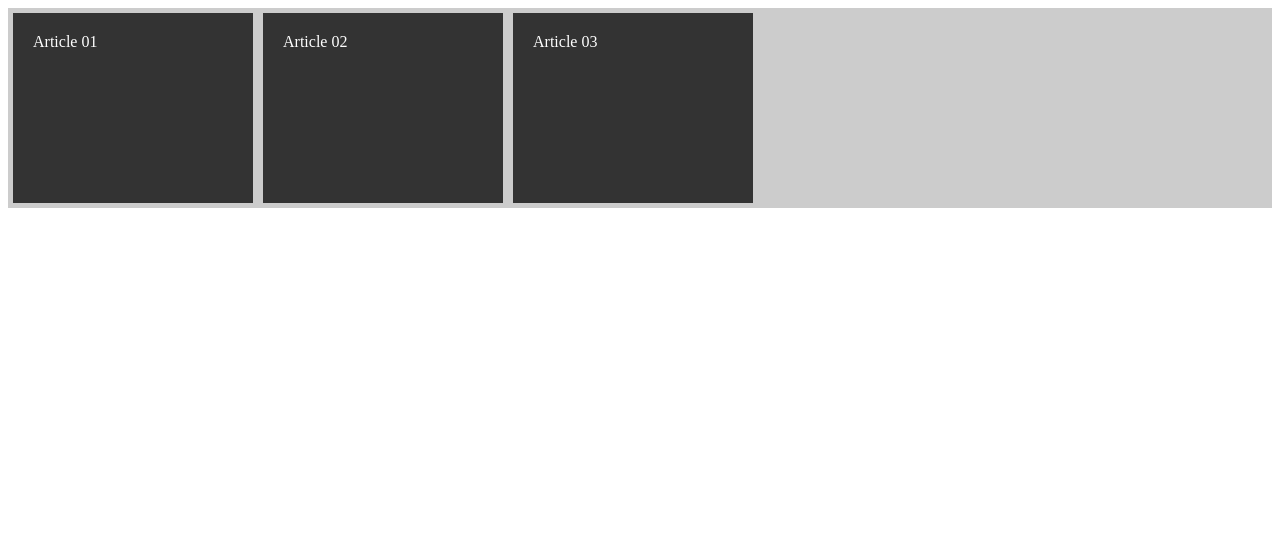
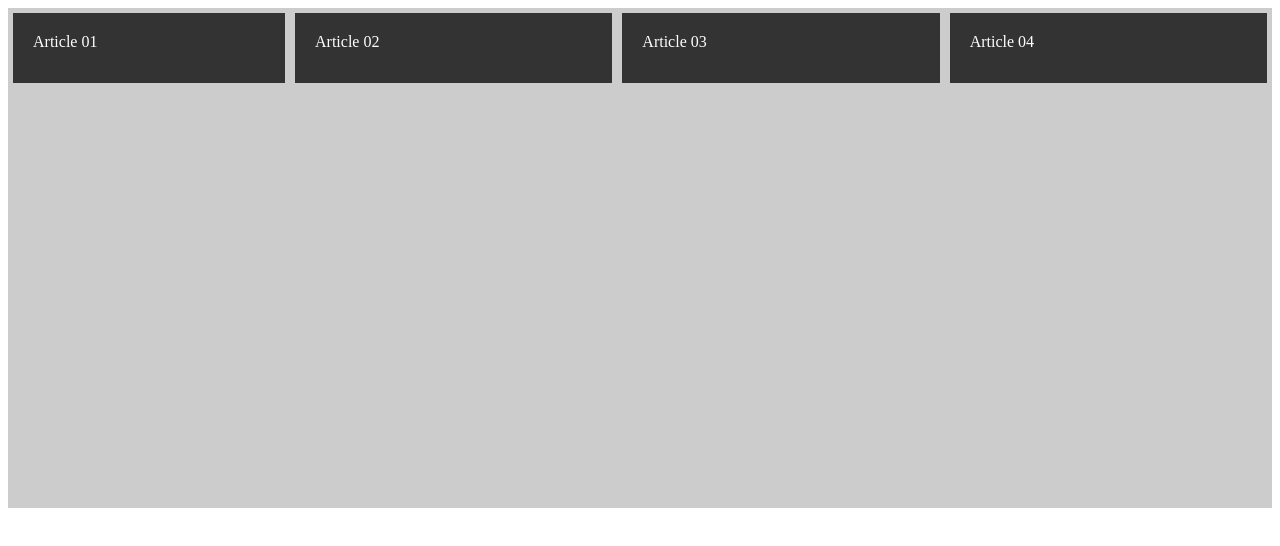
Before and after one commit to pfabricio555/Hotel-Paraiso, a plain HTML site: page index.html in a window 1280 px wide. Drawn offline with Linux system fonts and the light colour scheme.

Commit message:
entendendo flex itens

```diff
--- a/css/style,.css
+++ b/css/style,.css
@@ -1,13 +1,13 @@
 .container{
     background-color: #ccc;
-    height: 200px;
+    height: 500px;
 
     display: flex; /* Propriedade para começar a trabalhar com flexbox */
 
     flex-direction:row;
     /*Column | column-reverse | row-reverse*/
 
-    flex-wrap: wrap;
+    flex-wrap: nowrap;
     /*warp | wrap-reverse */
 
     /* flex-flow: row nowrap; */
@@ -19,7 +19,7 @@
     align-items: stretch;
     /* Flex-start | flex-end | baseline | center */
 
-    align-content: stretch ;
+    align-content: flex-start;
     /* Flex-end | flex-start | center | space-between | space-around */
 }
 .item{
@@ -27,5 +27,18 @@
     color: #fff;
     padding: 20px;
     margin: 5px;
-    width: 200px;
+
+    height: 30px;
+
+    flex-grow: 1; /* Largura dos itens */
+    flex-shrink: 1;
+    flex-basis: 300px;
+
+    flex: 1 1 300px;
+
 }
+
+.article-01 {flex-shrink: 3;}
+.article-02 { }
+.article-03 {}
+.article-04 {}
--- a/index.html
+++ b/index.html
@@ -19,6 +19,9 @@
         <article class="item article-03">
             Article 03
         </article>
+        <article class="item article-04">
+            Article 04
+        </article>
     </section>
 </body>
 
```
